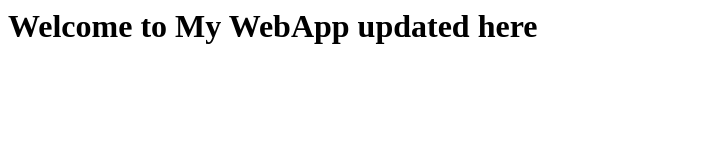
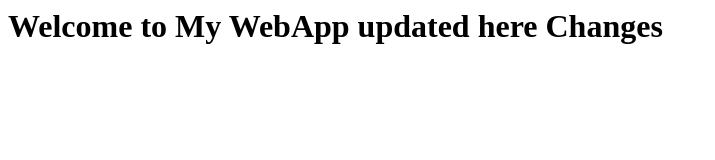
Before and after one commit to prashik8600/ubuntuappactions, a plain HTML site: page index.html in a window 1280 px wide. Shown: the whole page, without its empty margins (0-715 px from the left). Drawn offline with Linux system fonts and the light colour scheme.

Commit message:
Update index.html

```diff
--- a/index.html
+++ b/index.html
@@ -1 +1 @@
-<h1>Welcome to My WebApp updated here</h1>
+<h1>Welcome to My WebApp updated here Changes </h1>
```
